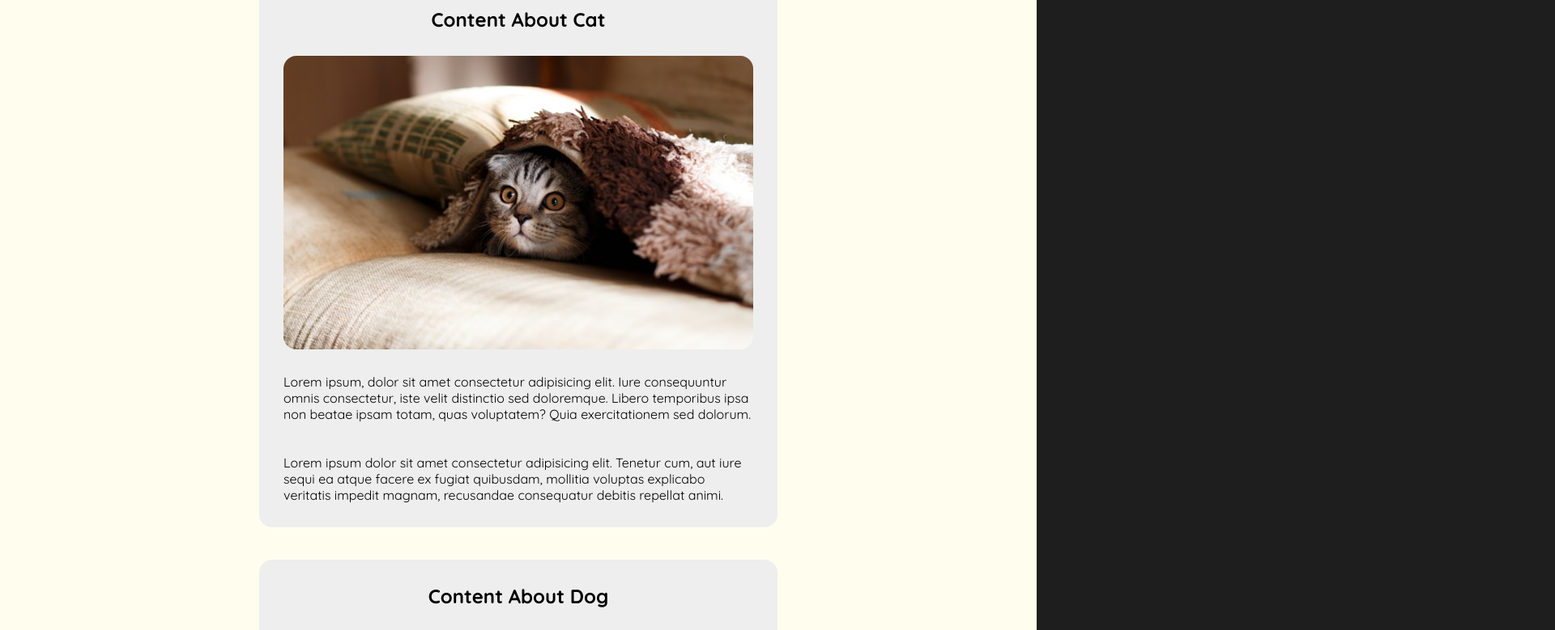
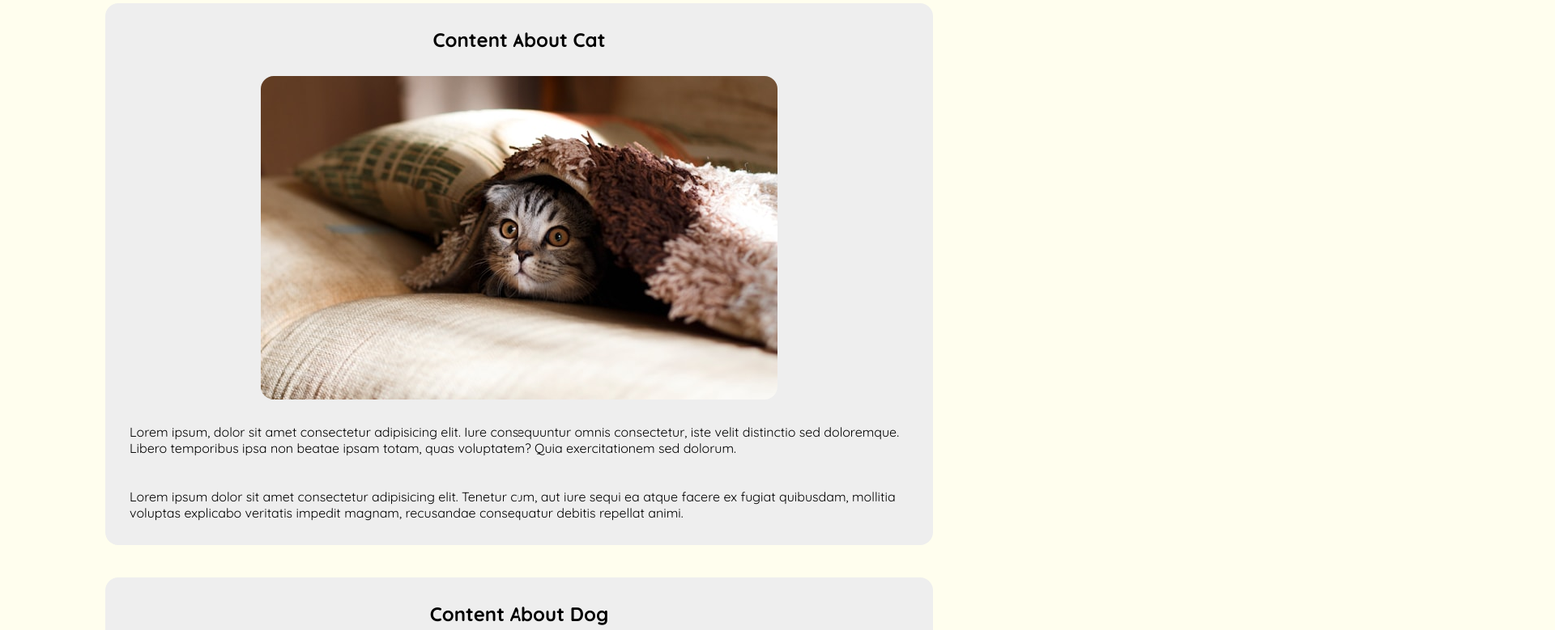
Before and after one commit to hassanhajizadeh/dividerNav, a plain HTML site: page index.html in a window 1280 px wide. Shown: the part 156-935 px from the top of the page at 81% size, 1920 px wide, since content can reach past the window. Drawn offline with Linux system fonts and the light colour scheme.

Commit message:
solving the content width problem.

```diff
--- a/script.js
+++ b/script.js
@@ -2,8 +2,9 @@ const nav_btn = document.getElementById('nav-button');
 const left = document.getElementById('left');
 const right = document.getElementById('right');
 const nav = document.querySelector('nav');
+let is_open = false;
 
-let is_open = false;
+
 nav_btn.addEventListener('click',function(){
     if(!is_open){
         nav_btn.style.transform = "rotateZ(180deg)";
@@ -28,3 +29,9 @@ function join_it(){
     right.style.transform = "none";
 
 }
+
+
+window.addEventListener('resize',function(){
+    if(this.window.innerWidth % 2 == 0 ){
+    }
+});
--- a/style.css
+++ b/style.css
@@ -7,6 +7,7 @@
 body{
     font-family:'Quicksand';
     background-color: #1e1e1e;
+    overflow-x: hidden;
 }
 
 /*nav button*/
@@ -35,12 +36,13 @@ body{
 .container{
     position: relative;
     display: flex;
-    width: 100%;
+    width: 200vw;
     justify-content: center;
     align-items: center;
     background-color: #fffeee;
-    padding-top: 75px;
+    padding-top: 100px;
     overflow: hidden;
+    transform: translateX(-50vw);
 }
 #left , #right{
     display: flex;
@@ -48,13 +50,14 @@ body{
     align-items: center;
     overflow: hidden;
     transition: .5s ease all;
-    width: 50%;
+}
+#left{
+    transform: translateX(2px);
 }
 .content{
     display: flex;
     flex-direction: column;
     align-items: center;
-    width: 100%;
 }
 
 .left{
@@ -63,6 +66,8 @@ body{
 .right{
     transform: translateX(-50%);
 }
+
+
 .content h1{
     text-transform: uppercase;
     text-align: center;
@@ -77,6 +82,7 @@ body{
     padding: 30px;
     background-color: #eeeeee;
     border-radius: 1rem;
+    width: 80vw;
 }
 .article h2{
     text-transform: capitalize;
```
